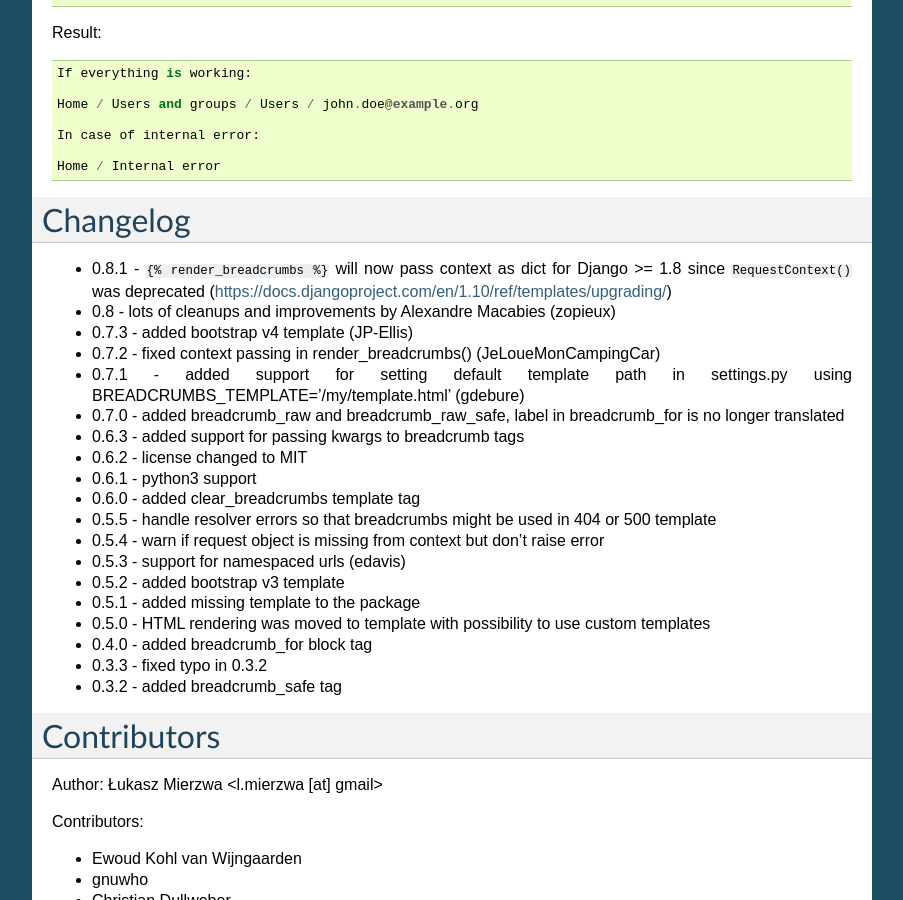
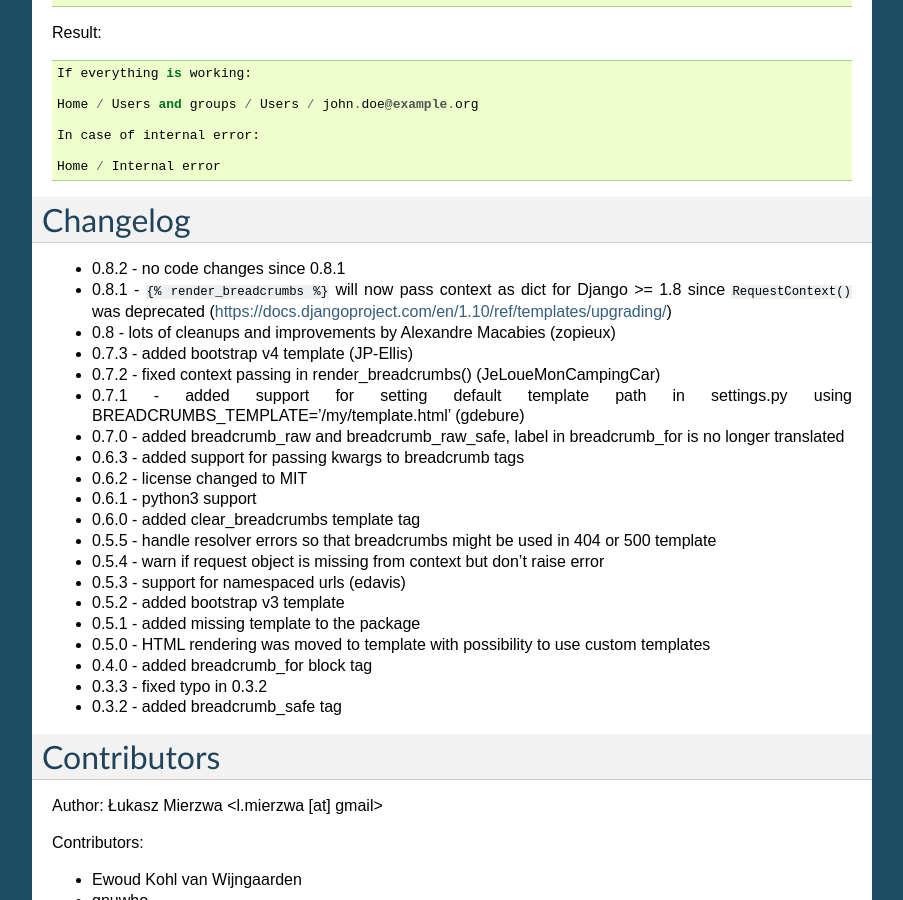
Before and after one commit to prymitive/bootstrap-breadcrumbs, a Sphinx documentation site: the page built from docs/index.rst, in a window 1280 px wide and 900 px high, scrolled down 5116 px. Shown: the whole window, without its empty margins (198-1101 px from the left). Built offline with Sphinx 7.4.7, drawn with Linux system fonts in a browser that asks for light colours.

Commit message:
Update changelog

```diff
--- a/docs/index.rst
+++ b/docs/index.rst
@@ -283,6 +283,7 @@ Result::
 Changelog
 =========
 
+* 0.8.2 - no code changes since 0.8.1
 * 0.8.1 - ``{% render_breadcrumbs %}`` will now pass context as dict for Django >= 1.8 since ``RequestContext()`` was deprecated (https://docs.djangoproject.com/en/1.10/ref/templates/upgrading/)
 * 0.8   - lots of cleanups and improvements by Alexandre Macabies (zopieux)
 * 0.7.3 - added bootstrap v4 template (JP-Ellis)
```
